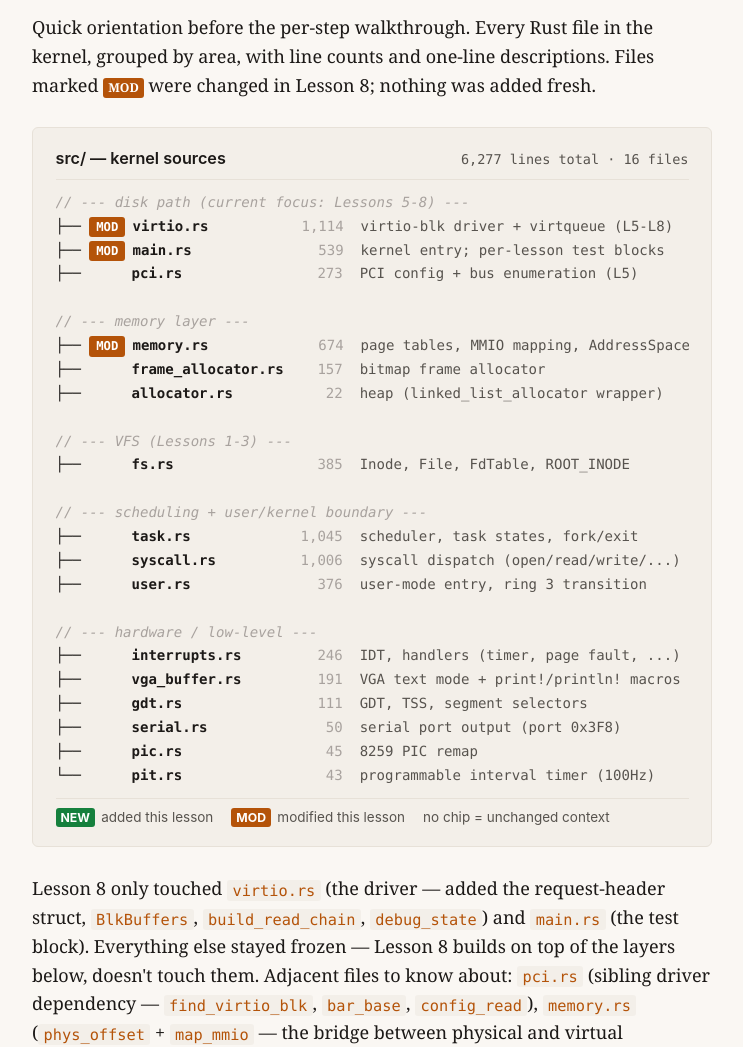
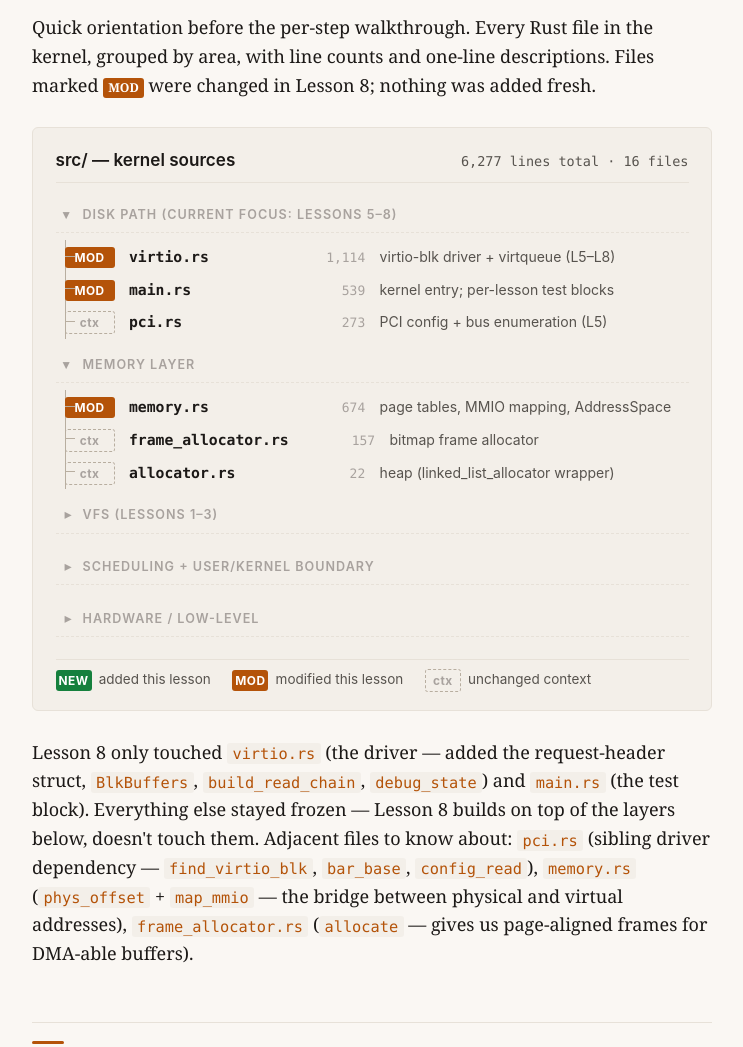
Before and after one commit to gabrielelanaro/gabix, a plain HTML site: page tours/tour-0008-first-disk-read.html in a window 1280 px wide. Shown: the part 820-1867 px from the top of the page, without its empty margins (268-1011 px from the left). Drawn offline with Linux system fonts and the light colour scheme.

Commit message:
Lesson 8 tour: rebuild codebase map as proper HTML component
Replace the <pre> + ASCII tree characters with semantic HTML:
  <details class='cb-group'>   collapsible group with summary
    <div class='cb-rows'>      container with CSS-drawn vertical tree line
      <div class='cb-row'>     grid-aligned row: chip | name | lines | desc
        <span class='cb-chip'> NEW/MOD/ctx color-coded marker
        ...

Features the <pre> version couldn't do:
- Click group headers to collapse/expand (disk path + memory
  open by default since they're Lesson 8's focus; VFS/scheduling/
  hardware collapsed since they're context)
- Hover highlight on each row
- CSS-drawn L-shape tree connectors (vertical line via .cb-rows
  ::before, horizontal branch via .cb-row ::before)
- Grid alignment that doesn't break on long file names
- Color-coded chips with distinct visual weight: solid green for
  NEW, solid rust for MOD, dashed outline for ctx

The two MOD files (virtio.rs, main.rs) are immediately scannable.
Disk path + memory groups are the only ones open by default.

Co-Authored-By: Claude Opus 4.7 <noreply@anthropic.com>

```diff
--- a/tours/tour-0008-first-disk-read.html
+++ b/tours/tour-0008-first-disk-read.html
@@ -93,81 +93,148 @@
     border-radius: 6px;
     padding: 1rem 1.25rem;
     margin: 1.5rem 0;
-    overflow-x: auto;
   }
   .codebase-map-header {
     display: flex;
     justify-content: space-between;
     align-items: baseline;
-    margin-bottom: 0.6rem;
-    padding-bottom: 0.4rem;
+    margin-bottom: 0.8rem;
+    padding-bottom: 0.5rem;
     border-bottom: 1px solid var(--border);
     font-family: var(--font-sans);
   }
   .codebase-map-title {
     font-weight: 600;
     color: var(--text);
-    font-size: 0.9rem;
+    font-size: 0.95rem;
   }
   .codebase-map-meta {
     font-family: var(--font-mono);
     font-size: 0.75rem;
     color: var(--text-dim);
   }
-  .codebase-map-tree {
+
+  .cb-group {
+    margin-bottom: 0.5rem;
+  }
+  .cb-group:last-child { margin-bottom: 0; }
+  .cb-group > summary {
+    font-family: var(--font-sans);
+    font-size: 0.7rem;
+    letter-spacing: 0.08em;
+    text-transform: uppercase;
+    color: var(--text-faint);
+    font-weight: 600;
+    cursor: pointer;
+    list-style: none;
+    padding: 0.4rem 0 0.4rem 1.5rem;
+    position: relative;
+    border-bottom: 1px dashed var(--border);
+    margin-bottom: 0.4rem;
+  }
+  .cb-group > summary::-webkit-details-marker { display: none; }
+  .cb-group > summary::before {
+    content: "▾";
+    position: absolute;
+    left: 0.4rem;
+    top: 50%;
+    transform: translateY(-50%);
+    color: var(--text-faint);
+    transition: transform 0.15s ease;
+  }
+  .cb-group:not([open]) > summary::before {
+    transform: translateY(-50%) rotate(-90deg);
+  }
+
+  .cb-rows {
+    position: relative;
+    padding-left: 1.1rem;
+  }
+  .cb-rows::before {
+    content: '';
+    position: absolute;
+    left: 0.5rem;
+    top: 0;
+    bottom: 0;
+    width: 1px;
+    background: var(--border-bright);
+  }
+
+  .cb-row {
+    display: grid;
+    grid-template-columns: 50px 1fr auto 2fr;
+    gap: 0.8rem;
+    align-items: baseline;
+    padding: 0.25rem 0.5rem 0.25rem 0;
+    margin-left: -0.6rem;
+    position: relative;
+    border-radius: 3px;
+    transition: background 0.1s ease;
+  }
+  .cb-row::before {
+    content: '';
+    position: absolute;
+    left: 0;
+    top: 0.85rem;
+    width: 0.6rem;
+    height: 1px;
+    background: var(--border-bright);
+  }
+  .cb-row:hover {
+    background: var(--surface);
+  }
+
+  .cb-chip {
+    font-family: var(--font-sans);
+    font-size: 0.66rem;
+    font-weight: 700;
+    color: white;
+    text-align: center;
+    padding: 1px 0;
+    border-radius: 3px;
+    letter-spacing: 0.04em;
+  }
+  .cb-chip.new { background: #15803d; }
+  .cb-chip.mod { background: var(--accent); }
+  .cb-chip.ctx { background: transparent; color: var(--text-faint); border: 1px dashed var(--border-bright); }
+
+  .cb-name {
     font-family: var(--font-mono);
+    font-weight: 600;
+    color: var(--text);
+    font-size: 0.82rem;
+  }
+  .cb-lines {
+    font-family: var(--font-mono);
+    font-size: 0.72rem;
+    color: var(--text-faint);
+    text-align: right;
+    min-width: 4rem;
+  }
+  .cb-desc {
+    font-family: var(--font-sans);
     font-size: 0.78rem;
-    line-height: 1.7;
-    color: var(--text);
-    background: transparent;
-    padding: 0;
-    border: none;
-    white-space: pre;
-    margin: 0;
-  }
-  .codebase-map-tree .group-label {
-    color: var(--text-faint);
-    font-style: italic;
-  }
-  .codebase-map-tree .filename {
-    color: var(--text);
-    font-weight: 600;
-  }
-  .codebase-map-tree .lines {
-    color: var(--text-faint);
-  }
-  .codebase-map-tree .desc {
     color: var(--text-dim);
   }
-  .codebase-map-tree .chip {
-    display: inline-block;
-    padding: 0 5px;
-    border-radius: 3px;
-    font-size: 0.68rem;
-    font-weight: 700;
-    color: white;
-    margin-right: 0.4rem;
-    min-width: 36px;
-    text-align: center;
-  }
-  .codebase-map-tree .chip.new { background: #15803d; }
-  .codebase-map-tree .chip.mod { background: var(--accent); }
-  .codebase-map-tree .chip.ctx { background: transparent; color: var(--text-faint); }
+
   .codebase-map-legend {
-    margin-top: 0.6rem;
-    padding-top: 0.4rem;
+    margin-top: 0.8rem;
+    padding-top: 0.5rem;
     border-top: 1px solid var(--border);
     font-family: var(--font-sans);
     font-size: 0.75rem;
     color: var(--text-dim);
     display: flex;
-    gap: 1rem;
+    gap: 1.2rem;
     flex-wrap: wrap;
   }
-  .codebase-map-legend span {
+  .codebase-map-legend > span {
     display: inline-flex;
     align-items: center;
-    gap: 0.35rem;
+    gap: 0.4rem;
+  }
+  .codebase-map-legend .cb-chip {
+    min-width: 36px;
   }
 </style>
 </head>
@@ -218,37 +285,137 @@
       <span class="codebase-map-title">src/ — kernel sources</span>
       <span class="codebase-map-meta">6,277 lines total · 16 files</span>
     </div>
-<pre class="codebase-map-tree"><span class="group-label">// --- disk path (current focus: Lessons 5-8) ---</span>
-├── <span class="chip mod">MOD</span><span class="filename">virtio.rs</span>          <span class="lines"> 1,114</span>  <span class="desc">virtio-blk driver + virtqueue (L5-L8)</span>
-├── <span class="chip mod">MOD</span><span class="filename">main.rs</span>            <span class="lines">   539</span>  <span class="desc">kernel entry; per-lesson test blocks</span>
-├──      <span class="filename">pci.rs</span>             <span class="lines">   273</span>  <span class="desc">PCI config + bus enumeration (L5)</span>
 
-<span class="group-label">// --- memory layer ---</span>
-├── <span class="chip mod">MOD</span><span class="filename">memory.rs</span>          <span class="lines">   674</span>  <span class="desc">page tables, MMIO mapping, AddressSpace</span>
-├──      <span class="filename">frame_allocator.rs</span> <span class="lines">   157</span>  <span class="desc">bitmap frame allocator</span>
-├──      <span class="filename">allocator.rs</span>       <span class="lines">    22</span>  <span class="desc">heap (linked_list_allocator wrapper)</span>
+    <details class="cb-group" open>
+      <summary>Disk path (current focus: Lessons 5–8)</summary>
+      <div class="cb-rows">
+        <div class="cb-row">
+          <span class="cb-chip mod">MOD</span>
+          <span class="cb-name">virtio.rs</span>
+          <span class="cb-lines">1,114</span>
+          <span class="cb-desc">virtio-blk driver + virtqueue (L5–L8)</span>
+        </div>
+        <div class="cb-row">
+          <span class="cb-chip mod">MOD</span>
+          <span class="cb-name">main.rs</span>
+          <span class="cb-lines">539</span>
+          <span class="cb-desc">kernel entry; per-lesson test blocks</span>
+        </div>
+        <div class="cb-row">
+          <span class="cb-chip ctx">ctx</span>
+          <span class="cb-name">pci.rs</span>
+          <span class="cb-lines">273</span>
+          <span class="cb-desc">PCI config + bus enumeration (L5)</span>
+        </div>
+      </div>
+    </details>
 
-<span class="group-label">// --- VFS (Lessons 1-3) ---</span>
-├──      <span class="filename">fs.rs</span>              <span class="lines">   385</span>  <span class="desc">Inode, File, FdTable, ROOT_INODE</span>
+    <details class="cb-group" open>
+      <summary>Memory layer</summary>
+      <div class="cb-rows">
+        <div class="cb-row">
+          <span class="cb-chip mod">MOD</span>
+          <span class="cb-name">memory.rs</span>
+          <span class="cb-lines">674</span>
+          <span class="cb-desc">page tables, MMIO mapping, AddressSpace</span>
+        </div>
+        <div class="cb-row">
+          <span class="cb-chip ctx">ctx</span>
+          <span class="cb-name">frame_allocator.rs</span>
+          <span class="cb-lines">157</span>
+          <span class="cb-desc">bitmap frame allocator</span>
+        </div>
+        <div class="cb-row">
+          <span class="cb-chip ctx">ctx</span>
+          <span class="cb-name">allocator.rs</span>
+          <span class="cb-lines">22</span>
+          <span class="cb-desc">heap (linked_list_allocator wrapper)</span>
+        </div>
+      </div>
+    </details>
 
-<span class="group-label">// --- scheduling + user/kernel boundary ---</span>
-├──      <span class="filename">task.rs</span>            <span class="lines"> 1,045</span>  <span class="desc">scheduler, task states, fork/exit</span>
-├──      <span class="filename">syscall.rs</span>         <span class="lines"> 1,006</span>  <span class="desc">syscall dispatch (open/read/write/...)</span>
-├──      <span class="filename">user.rs</span>            <span class="lines">   376</span>  <span class="desc">user-mode entry, ring 3 transition</span>
+    <details class="cb-group">
+      <summary>VFS (Lessons 1–3)</summary>
+      <div class="cb-rows">
+        <div class="cb-row">
+          <span class="cb-chip ctx">ctx</span>
+          <span class="cb-name">fs.rs</span>
+          <span class="cb-lines">385</span>
+          <span class="cb-desc">Inode, File, FdTable, ROOT_INODE</span>
+        </div>
+      </div>
+    </details>
 
-<span class="group-label">// --- hardware / low-level ---</span>
-├──      <span class="filename">interrupts.rs</span>      <span class="lines">   246</span>  <span class="desc">IDT, handlers (timer, page fault, ...)</span>
-├──      <span class="filename">vga_buffer.rs</span>      <span class="lines">   191</span>  <span class="desc">VGA text mode + print!/println! macros</span>
-├──      <span class="filename">gdt.rs</span>             <span class="lines">   111</span>  <span class="desc">GDT, TSS, segment selectors</span>
-├──      <span class="filename">serial.rs</span>          <span class="lines">    50</span>  <span class="desc">serial port output (port 0x3F8)</span>
-├──      <span class="filename">pic.rs</span>             <span class="lines">    45</span>  <span class="desc">8259 PIC remap</span>
-└──      <span class="filename">pit.rs</span>             <span class="lines">    43</span>  <span class="desc">programmable interval timer (100Hz)</span>
-</pre>
+    <details class="cb-group">
+      <summary>Scheduling + user/kernel boundary</summary>
+      <div class="cb-rows">
+        <div class="cb-row">
+          <span class="cb-chip ctx">ctx</span>
+          <span class="cb-name">task.rs</span>
+          <span class="cb-lines">1,045</span>
+          <span class="cb-desc">scheduler, task states, fork/exit</span>
+        </div>
+        <div class="cb-row">
+          <span class="cb-chip ctx">ctx</span>
+          <span class="cb-name">syscall.rs</span>
+          <span class="cb-lines">1,006</span>
+          <span class="cb-desc">syscall dispatch (open/read/write/...)</span>
+        </div>
+        <div class="cb-row">
+          <span class="cb-chip ctx">ctx</span>
+          <span class="cb-name">user.rs</span>
+          <span class="cb-lines">376</span>
+          <span class="cb-desc">user-mode entry, ring 3 transition</span>
+        </div>
+      </div>
+    </details>
+
+    <details class="cb-group">
+      <summary>Hardware / low-level</summary>
+      <div class="cb-rows">
+        <div class="cb-row">
+          <span class="cb-chip ctx">ctx</span>
+          <span class="cb-name">interrupts.rs</span>
+          <span class="cb-lines">246</span>
+          <span class="cb-desc">IDT, handlers (timer, page fault, ...)</span>
+        </div>
+        <div class="cb-row">
+          <span class="cb-chip ctx">ctx</span>
+          <span class="cb-name">vga_buffer.rs</span>
+          <span class="cb-lines">191</span>
+          <span class="cb-desc">VGA text mode + print!/println! macros</span>
+        </div>
+        <div class="cb-row">
+          <span class="cb-chip ctx">ctx</span>
+          <span class="cb-name">gdt.rs</span>
+          <span class="cb-lines">111</span>
+          <span class="cb-desc">GDT, TSS, segment selectors</span>
+        </div>
+        <div class="cb-row">
+          <span class="cb-chip ctx">ctx</span>
+          <span class="cb-name">serial.rs</span>
+          <span class="cb-lines">50</span>
+          <span class="cb-desc">serial port output (port 0x3F8)</span>
+        </div>
+        <div class="cb-row">
+          <span class="cb-chip ctx">ctx</span>
+          <span class="cb-name">pic.rs</span>
+          <span class="cb-lines">45</span>
+          <span class="cb-desc">8259 PIC remap</span>
+        </div>
+        <div class="cb-row">
+          <span class="cb-chip ctx">ctx</span>
+          <span class="cb-name">pit.rs</span>
+          <span class="cb-lines">43</span>
+          <span class="cb-desc">programmable interval timer (100 Hz)</span>
+        </div>
+      </div>
+    </details>
 
     <div class="codebase-map-legend">
-      <span><span class="chip new" style="display:inline-block;padding:0 5px;border-radius:3px;font-size:0.68rem;font-weight:700;color:white;background:#15803d;min-width:36px;text-align:center;">NEW</span> added this lesson</span>
-      <span><span class="chip mod" style="display:inline-block;padding:0 5px;border-radius:3px;font-size:0.68rem;font-weight:700;color:white;background:var(--accent);min-width:36px;text-align:center;">MOD</span> modified this lesson</span>
-      <span>no chip = unchanged context</span>
+      <span><span class="cb-chip new">NEW</span> added this lesson</span>
+      <span><span class="cb-chip mod">MOD</span> modified this lesson</span>
+      <span><span class="cb-chip ctx">ctx</span> unchanged context</span>
     </div>
   </div>
 
```
